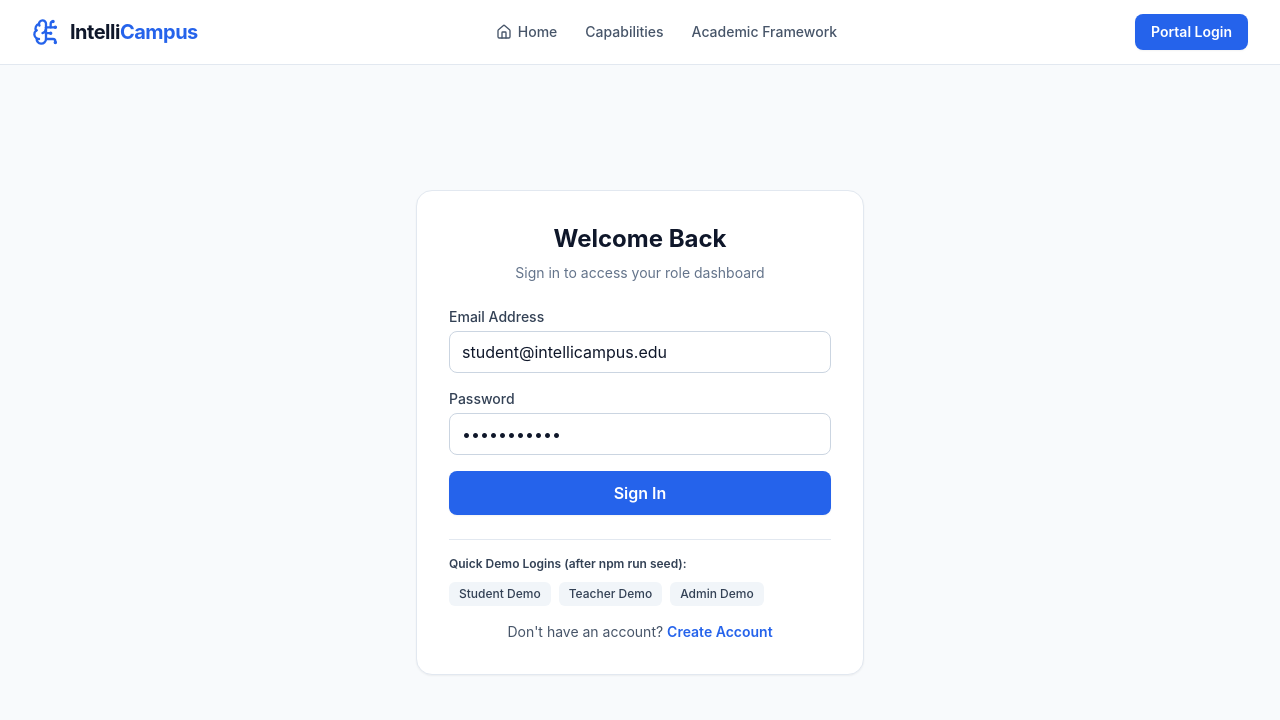
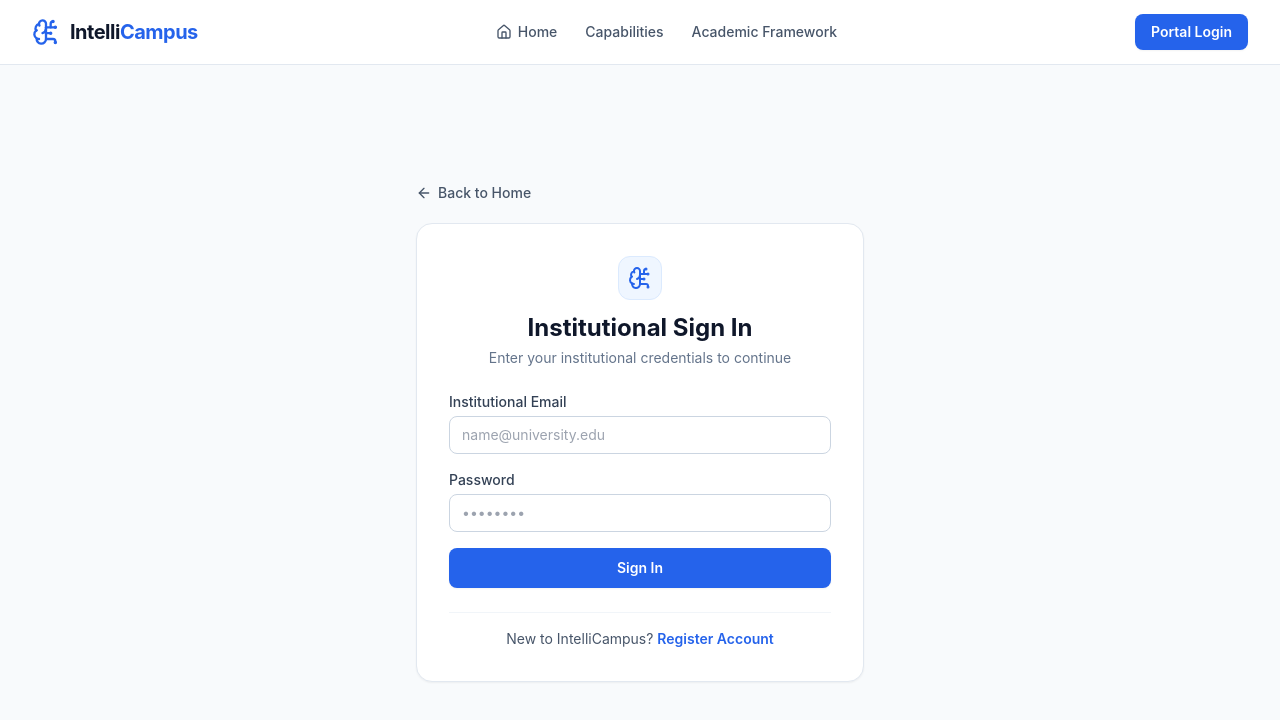
Before and after one commit to avya1423/intellicampus, a React (Vite) app: page /login in a window 1280 px wide. Shown: the top 720 px of the page. Built offline with nearby package versions, Linux system fonts and the light colour scheme; no server answers; the HTML template or start-up script is replaced by a standard one.

Commit message:
Refactor Login component for improved user experience
Refactor Login component to improve usability and clarity. Updated default values, error messages, and UI elements for better user experience.

```diff
--- a/src/pages/Login.tsx
+++ b/src/pages/Login.tsx
@@ -1,5 +1,6 @@
 import React, { useState } from "react";
-import { useNavigate } from "react-router-dom";
+import { Link, useNavigate } from "react-router-dom";
+import { ArrowLeft, BrainCircuit } from "lucide-react";
 import api from "../api/axios";
 import { useAuth } from "../auth/AuthContext";
 import { Navbar } from "../components/Navbar";
@@ -7,11 +8,11 @@ import { Navbar } from "../components/Navbar";
 export const Login: React.FC = () => {
   const [isRegister, setIsRegister] = useState(false);
   const [name, setName] = useState("");
-  const [email, setEmail] = useState("student@intellicampus.edu");
-  const [password, setPassword] = useState("password123");
+  const [email, setEmail] = useState("");
+  const [password, setPassword] = useState("");
   const [role, setRole] = useState("student");
   const [department, setDepartment] = useState("Computer Science");
-  const [rollNumber, setRollNumber] = useState("CS2026-105");
+  const [rollNumber, setRollNumber] = useState("");
   const [error, setError] = useState("");
   const [loading, setLoading] = useState(false);
 
@@ -34,7 +35,7 @@ export const Login: React.FC = () => {
       else if (data.user.role === "teacher") navigate("/teacher");
       else navigate("/student");
     } catch (err: any) {
-      setError(err.response?.data?.message || "Authentication failed. Ensure backend server is running.");
+      setError(err.response?.data?.message || "Invalid credentials or server unreachable.");
     } finally {
       setLoading(false);
     }
@@ -43,13 +44,29 @@ export const Login: React.FC = () => {
   return (
     <div className="min-h-screen bg-slate-50 flex flex-col">
       <Navbar />
-      <div className="flex-1 flex items-center justify-center px-4 py-12">
+      <div className="flex-1 flex flex-col items-center justify-center px-4 py-12">
+        <div className="w-full max-w-md mb-4">
+          <Link
+            to="/"
+            className="inline-flex items-center gap-1.5 text-sm font-medium text-slate-600 hover:text-blue-600 transition"
+          >
+            <ArrowLeft className="w-4 h-4" /> Back to Home
+          </Link>
+        </div>
+
         <div className="bg-white w-full max-w-md p-8 rounded-2xl border border-slate-200 shadow-sm">
-          <h2 className="text-2xl font-bold text-slate-900 text-center mb-2">
-            {isRegister ? "Create IntelliCampus Account" : "Welcome Back"}
+          <div className="flex justify-center mb-3">
+            <div className="w-11 h-11 rounded-xl bg-blue-50 border border-blue-100 flex items-center justify-center text-blue-600">
+              <BrainCircuit className="w-6 h-6" />
+            </div>
+          </div>
+          <h2 className="text-2xl font-bold text-slate-900 text-center mb-1">
+            {isRegister ? "Campus Portal Registration" : "Institutional Sign In"}
           </h2>
           <p className="text-sm text-slate-500 text-center mb-6">
-            {isRegister ? "Register as Student, Teacher, or Admin" : "Sign in to access your role dashboard"}
+            {isRegister
+              ? "Create your official Student, Faculty, or Admin account"
+              : "Enter your institutional credentials to continue"}
           </p>
 
           {error && (
@@ -68,44 +85,58 @@ export const Login: React.FC = () => {
                     required
                     value={name}
                     onChange={(e) => setName(e.target.value)}
-                    className="w-full px-3 py-2 bg-white border border-slate-300 rounded-lg focus:outline-none focus:ring-2 focus:ring-blue-500"
-                    placeholder="Anjali Kumari"
+                    className="w-full px-3 py-2 bg-white border border-slate-300 rounded-lg focus:outline-none focus:ring-2 focus:ring-blue-500 text-sm"
+                    placeholder="Enter full name"
                   />
                 </div>
                 <div className="grid grid-cols-2 gap-3">
                   <div>
-                    <label className="block text-sm font-medium text-slate-700 mb-1">Role</label>
+                    <label className="block text-sm font-medium text-slate-700 mb-1">Account Role</label>
                     <select
                       value={role}
                       onChange={(e) => setRole(e.target.value)}
-                      className="w-full px-3 py-2 bg-white border border-slate-300 rounded-lg"
+                      className="w-full px-3 py-2 bg-white border border-slate-300 rounded-lg text-sm"
                     >
                       <option value="student">Student</option>
-                      <option value="teacher">Teacher</option>
-                      <option value="admin">Admin</option>
+                      <option value="teacher">Faculty</option>
+                      <option value="admin">Administrator</option>
                     </select>
                   </div>
                   <div>
-                    <label className="block text-sm font-medium text-slate-700 mb-1">Roll No (Students)</label>
-                    <input
-                      type="text"
-                      value={rollNumber}
-                      onChange={(e) => setRollNumber(e.target.value)}
-                      className="w-full px-3 py-2 bg-white border border-slate-300 rounded-lg"
-                    />
+                    <label className="block text-sm font-medium text-slate-700 mb-1">
+                      {role === "student" ? "University Roll No" : "Department"}
+                    </label>
+                    {role === "student" ? (
+                      <input
+                        type="text"
+                        required
+                        value={rollNumber}
+                        onChange={(e) => setRollNumber(e.target.value)}
+                        placeholder="e.g. CS2026-101"
+                        className="w-full px-3 py-2 bg-white border border-slate-300 rounded-lg text-sm"
+                      />
+                    ) : (
+                      <input
+                        type="text"
+                        value={department}
+                        onChange={(e) => setDepartment(e.target.value)}
+                        className="w-full px-3 py-2 bg-white border border-slate-300 rounded-lg text-sm"
+                      />
+                    )}
                   </div>
                 </div>
               </>
             )}
 
             <div>
-              <label className="block text-sm font-medium text-slate-700 mb-1">Email Address</label>
+              <label className="block text-sm font-medium text-slate-700 mb-1">Institutional Email</label>
               <input
                 type="email"
                 required
                 value={email}
                 onChange={(e) => setEmail(e.target.value)}
-                className="w-full px-3 py-2 bg-white border border-slate-300 rounded-lg focus:outline-none focus:ring-2 focus:ring-blue-500"
+                placeholder="name@university.edu"
+                className="w-full px-3 py-2 bg-white border border-slate-300 rounded-lg focus:outline-none focus:ring-2 focus:ring-blue-500 text-sm"
               />
             </div>
 
@@ -116,54 +147,31 @@ export const Login: React.FC = () => {
                 required
                 value={password}
                 onChange={(e) => setPassword(e.target.value)}
-                className="w-full px-3 py-2 bg-white border border-slate-300 rounded-lg focus:outline-none focus:ring-2 focus:ring-blue-500"
+                placeholder="••••••••"
+                className="w-full px-3 py-2 bg-white border border-slate-300 rounded-lg focus:outline-none focus:ring-2 focus:ring-blue-500 text-sm"
               />
             </div>
 
             <button
               type="submit"
               disabled={loading}
-              className="w-full py-2.5 rounded-lg bg-blue-600 text-white font-semibold hover:bg-blue-700 disabled:opacity-50 shadow-sm transition"
+              className="w-full py-2.5 rounded-lg bg-blue-600 text-white text-sm font-semibold hover:bg-blue-700 disabled:opacity-50 shadow-sm transition"
             >
-              {loading ? "Please wait..." : isRegister ? "Register" : "Sign In"}
+              {loading ? "Authenticating..." : isRegister ? "Create Account" : "Sign In"}
             </button>
           </form>
 
-          <div className="mt-6 pt-4 border-t border-slate-200 text-xs text-slate-500 space-y-1.5">
-            <p className="font-semibold text-slate-700">Quick Demo Logins (after npm run seed):</p>
-            <div className="flex flex-wrap gap-2 pt-1">
-              <button
-                type="button"
-                onClick={() => { setEmail("student@intellicampus.edu"); setPassword("password123"); setIsRegister(false); }}
-                className="px-2.5 py-1 bg-slate-100 text-slate-700 rounded-md hover:bg-blue-50 hover:text-blue-700 font-medium"
-              >
-                Student Demo
-              </button>
-              <button
-                type="button"
-                onClick={() => { setEmail("teacher@intellicampus.edu"); setPassword("password123"); setIsRegister(false); }}
-                className="px-2.5 py-1 bg-slate-100 text-slate-700 rounded-md hover:bg-blue-50 hover:text-blue-700 font-medium"
-              >
-                Teacher Demo
-              </button>
-              <button
-                type="button"
-                onClick={() => { setEmail("admin@intellicampus.edu"); setPassword("password123"); setIsRegister(false); }}
-                className="px-2.5 py-1 bg-slate-100 text-slate-700 rounded-md hover:bg-blue-50 hover:text-blue-700 font-medium"
-              >
-                Admin Demo
-              </button>
-            </div>
-          </div>
-
-          <p className="mt-4 text-center text-sm text-slate-600">
-            {isRegister ? "Already have an account?" : "Don't have an account?"}{" "}
+          <p className="mt-6 pt-4 border-t border-slate-100 text-center text-sm text-slate-600">
+            {isRegister ? "Already registered?" : "New to IntelliCampus?"}{" "}
             <button
               type="button"
-              onClick={() => setIsRegister(!isRegister)}
+              onClick={() => {
+                setIsRegister(!isRegister);
+                setError("");
+              }}
               className="text-blue-600 font-semibold hover:underline"
             >
-              {isRegister ? "Sign In" : "Create Account"}
+              {isRegister ? "Sign In" : "Register Account"}
             </button>
           </p>
         </div>
```
